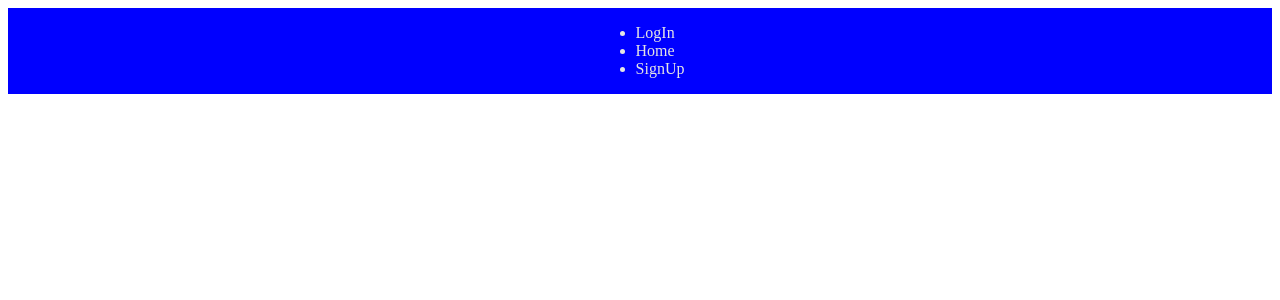
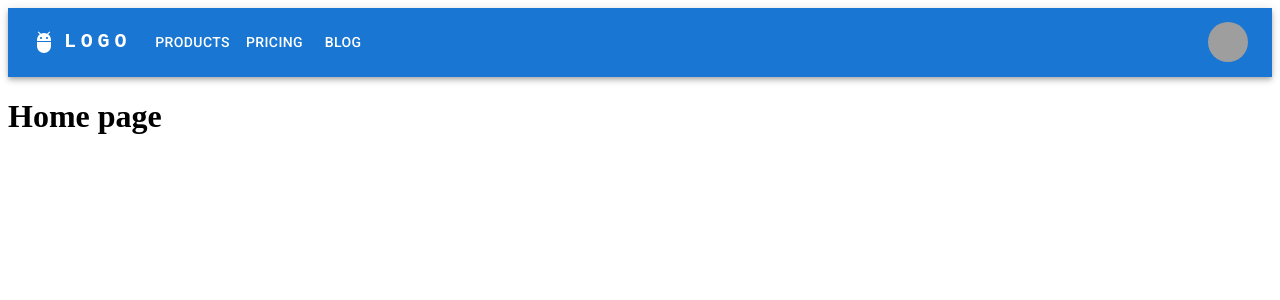
Before and after one commit to AndrewYoung72/react-apollo-learning, a React (Create React App) app: page / in a window 1280 px wide. Shown: the top 300 px of the page. Built offline with nearby package versions, Linux system fonts and the light colour scheme; grey boxes are pictures that could not be loaded.

Commit message:
pages rendering correctly/ links still need hooked up

```diff
--- a/src/App.js
+++ b/src/App.js
@@ -65,11 +65,13 @@
           </li>
         </ul>
       </div>
+      <div>
       <Routes>
         <Route path="/" element={<Home />}></Route>
         <Route path="/login" element={<Login />}></Route>
         <Route path="/signup" element={<SignUp />}></Route>
       </Routes>
+      </div>
     </Router>
   </div>
   );
--- /dev/null
+++ b/src/components/ResponsiveAppBar.js
@@ -0,0 +1,162 @@
+import * as React from 'react';
+import AppBar from '@mui/material/AppBar';
+import Box from '@mui/material/Box';
+import Toolbar from '@mui/material/Toolbar';
+import IconButton from '@mui/material/IconButton';
+import Typography from '@mui/material/Typography';
+import Menu from '@mui/material/Menu';
+import MenuIcon from '@mui/icons-material/Menu';
+import Container from '@mui/material/Container';
+import Avatar from '@mui/material/Avatar';
+import Button from '@mui/material/Button';
+import Tooltip from '@mui/material/Tooltip';
+import MenuItem from '@mui/material/MenuItem';
+import AdbIcon from '@mui/icons-material/Adb';
+
+const pages = ['Products', 'Pricing', 'Blog'];
+const settings = ['Profile', 'Account', 'Dashboard', 'Logout'];
+
+const ResponsiveAppBar = () => {
+  const [anchorElNav, setAnchorElNav] = React.useState(null);
+  const [anchorElUser, setAnchorElUser] = React.useState(null);
+
+  const handleOpenNavMenu = (event) => {
+    setAnchorElNav(event.currentTarget);
+  };
+  const handleOpenUserMenu = (event) => {
+    setAnchorElUser(event.currentTarget);
+  };
+
+  const handleCloseNavMenu = () => {
+    setAnchorElNav(null);
+  };
+
+  const handleCloseUserMenu = () => {
+    setAnchorElUser(null);
+  };
+
+  return (
+    <AppBar position="static">
+      <Container maxWidth="xl">
+        <Toolbar disableGutters>
+          <AdbIcon sx={{ display: { xs: 'none', md: 'flex' }, mr: 1 }} />
+          <Typography
+            variant="h6"
+            noWrap
+            component="a"
+            href="/"
+            sx={{
+              mr: 2,
+              display: { xs: 'none', md: 'flex' },
+              fontFamily: 'monospace',
+              fontWeight: 700,
+              letterSpacing: '.3rem',
+              color: 'inherit',
+              textDecoration: 'none',
+            }}
+          >
+            LOGO
+          </Typography>
+
+          <Box sx={{ flexGrow: 1, display: { xs: 'flex', md: 'none' } }}>
+            <IconButton
+              size="large"
+              aria-label="account of current user"
+              aria-controls="menu-appbar"
+              aria-haspopup="true"
+              onClick={handleOpenNavMenu}
+              color="inherit"
+            >
+              <MenuIcon />
+            </IconButton>
+            <Menu
+              id="menu-appbar"
+              anchorEl={anchorElNav}
+              anchorOrigin={{
+                vertical: 'bottom',
+                horizontal: 'left',
+              }}
+              keepMounted
+              transformOrigin={{
+                vertical: 'top',
+                horizontal: 'left',
+              }}
+              open={Boolean(anchorElNav)}
+              onClose={handleCloseNavMenu}
+              sx={{
+                display: { xs: 'block', md: 'none' },
+              }}
+            >
+              {pages.map((page) => (
+                <MenuItem key={page} onClick={handleCloseNavMenu}>
+                  <Typography textAlign="center">{page}</Typography>
+                </MenuItem>
+              ))}
+            </Menu>
+          </Box>
+          <AdbIcon sx={{ display: { xs: 'flex', md: 'none' }, mr: 1 }} />
+          <Typography
+            variant="h5"
+            noWrap
+            component="a"
+            href=""
+            sx={{
+              mr: 2,
+              display: { xs: 'flex', md: 'none' },
+              flexGrow: 1,
+              fontFamily: 'monospace',
+              fontWeight: 700,
+              letterSpacing: '.3rem',
+              color: 'inherit',
+              textDecoration: 'none',
+            }}
+          >
+            LOGO
+          </Typography>
+          <Box sx={{ flexGrow: 1, display: { xs: 'none', md: 'flex' } }}>
+            {pages.map((page) => (
+              <Button
+                key={page}
+                onClick={handleCloseNavMenu}
+                sx={{ my: 2, color: 'white', display: 'block' }}
+              >
+                {page}
+              </Button>
+            ))}
+          </Box>
+
+          <Box sx={{ flexGrow: 0 }}>
+            <Tooltip title="Open settings">
+              <IconButton onClick={handleOpenUserMenu} sx={{ p: 0 }}>
+                <Avatar alt="Remy Sharp" src="/static/images/avatar/2.jpg" />
+              </IconButton>
+            </Tooltip>
+            <Menu
+              sx={{ mt: '45px' }}
+              id="menu-appbar"
+              anchorEl={anchorElUser}
+              anchorOrigin={{
+                vertical: 'top',
+                horizontal: 'right',
+              }}
+              keepMounted
+              transformOrigin={{
+                vertical: 'top',
+                horizontal: 'right',
+              }}
+              open={Boolean(anchorElUser)}
+              onClose={handleCloseUserMenu}
+            >
+              {settings.map((setting) => (
+                <MenuItem key={setting} onClick={handleCloseUserMenu}>
+                  <Typography textAlign="center">{setting}</Typography>
+                </MenuItem>
+              ))}
+            </Menu>
+          </Box>
+        </Toolbar>
+      </Container>
+    </AppBar>
+  );
+};
+export default ResponsiveAppBar;
--- a/src/index.js
+++ b/src/index.js
@@ -1,14 +1,33 @@
 import React from 'react';
 import ReactDOM from 'react-dom/client';
-import App from './App';
+import Home from './pages/Home';
+import Login from "./pages/Login";
+import SignUp from './pages/SignUp';
+import "./App.css";
+// import App from './App';
+import {
+  BrowserRouter as Router,
+  Routes,
+  Route,
+  Navigate
+} from "react-router-dom";
+import ResponsiveAppBar from './components/ResponsiveAppBar';
 
 
 
 const root = ReactDOM.createRoot(document.getElementById('root'));
 root.render(
-  <React.StrictMode>
-    <App />
-  </React.StrictMode>
+  <>
+  <ResponsiveAppBar />
+  <Router>
+    <Routes>
+        <Route path="/" element={<Home />}></Route>
+        <Route path="/login" element={<Login />}></Route>
+        <Route path="/user" element={<Navigate to="/login" />}></Route>
+        <Route path="/signup" element={<SignUp />}></Route>
+      </Routes>
+  </Router>
+  </>
 );
 
 // If you want to start measuring performance in your app, pass a function
--- a/src/pages/Home.js
+++ b/src/pages/Home.js
@@ -3,6 +3,7 @@
 export default function Home() {
   return (
     <div>
+      <h1>Home page</h1>
     </div>
   );
 }
```
